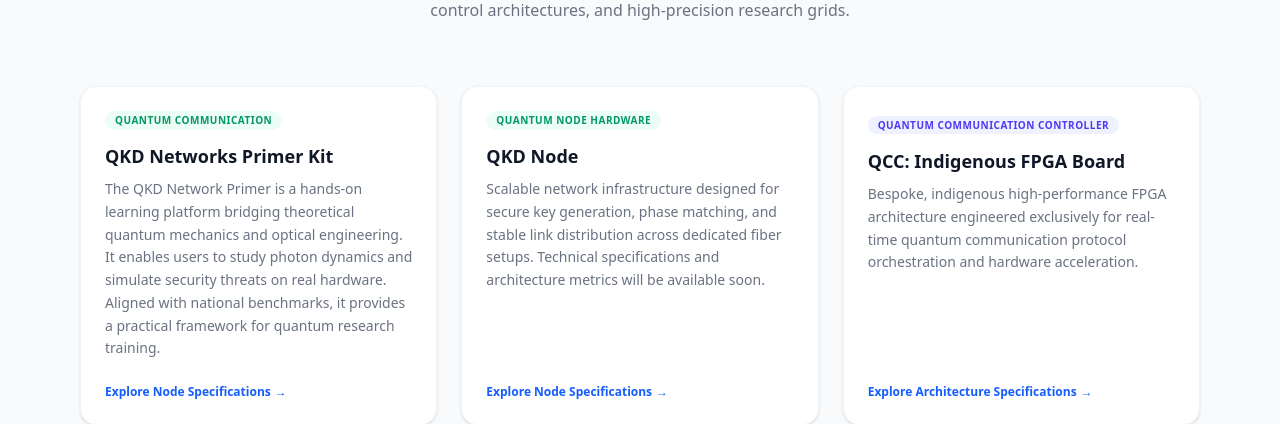
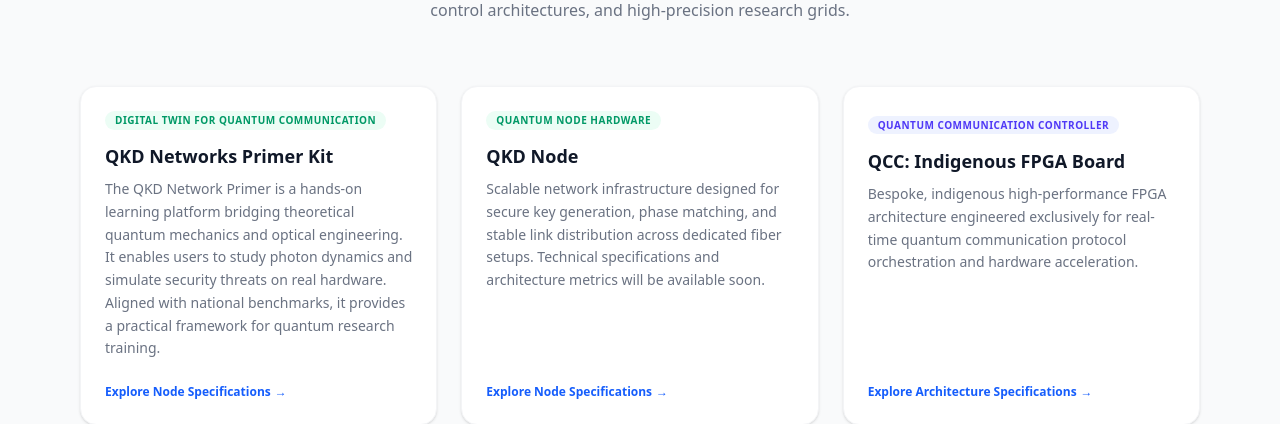
Before and after one commit to AbhisekSinghRao/Quntrolsphere_website, a FastAPI app: page /services in a window 1280 px wide. Shown: the part 186-610 px from the top of the page. Run offline with FastAPI, Linux system fonts and the light colour scheme.

Commit message:
Update services.html

```diff
--- a/templates/services.html
+++ b/templates/services.html
@@ -12,7 +12,7 @@
     <a href="/product/qubit-primer" class="group bg-white p-6 rounded-2xl border border-gray-100 shadow-sm hover:shadow-xl hover:border-blue-500/20 transition-all duration-300 flex flex-col justify-between">
       <div>
         <div class="flex justify-between items-start mb-3">
-          <span class="text-[10px] font-bold text-emerald-600 uppercase tracking-wider bg-emerald-50 px-2.5 py-0.5 rounded-full">Quantum Communication</span>
+          <span class="text-[10px] font-bold text-emerald-600 uppercase tracking-wider bg-emerald-50 px-2.5 py-0.5 rounded-full">Digital Twin for Quantum Communication</span>
         </div>
         <h3 class="text-lg font-bold text-gray-900 group-hover:text-blue-600 transition-colors mb-2">QKD Networks Primer Kit</h3>
         <p class="text-gray-500 text-sm leading-relaxed mb-4">The QKD Network Primer is a hands-on learning platform bridging theoretical quantum mechanics and optical engineering. It enables users to study photon dynamics and simulate security threats on real hardware. Aligned with national benchmarks, it provides a practical framework for quantum research training.</p>
```
